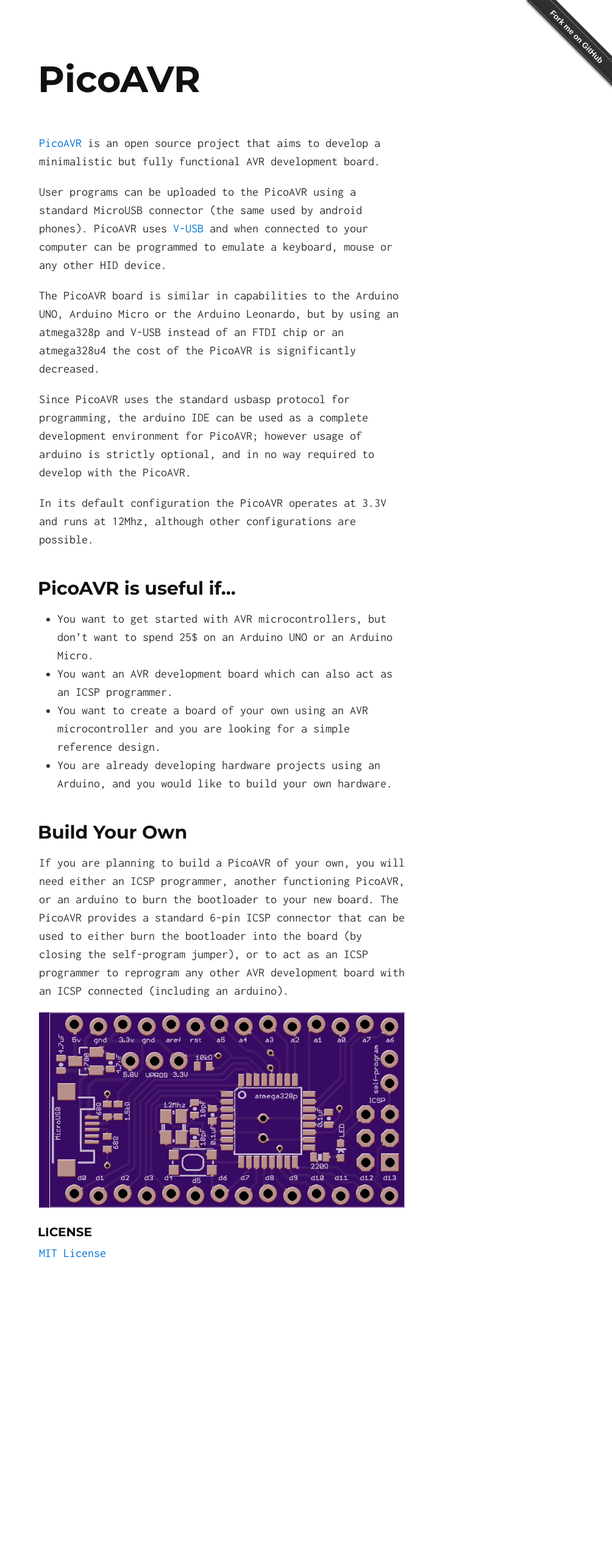
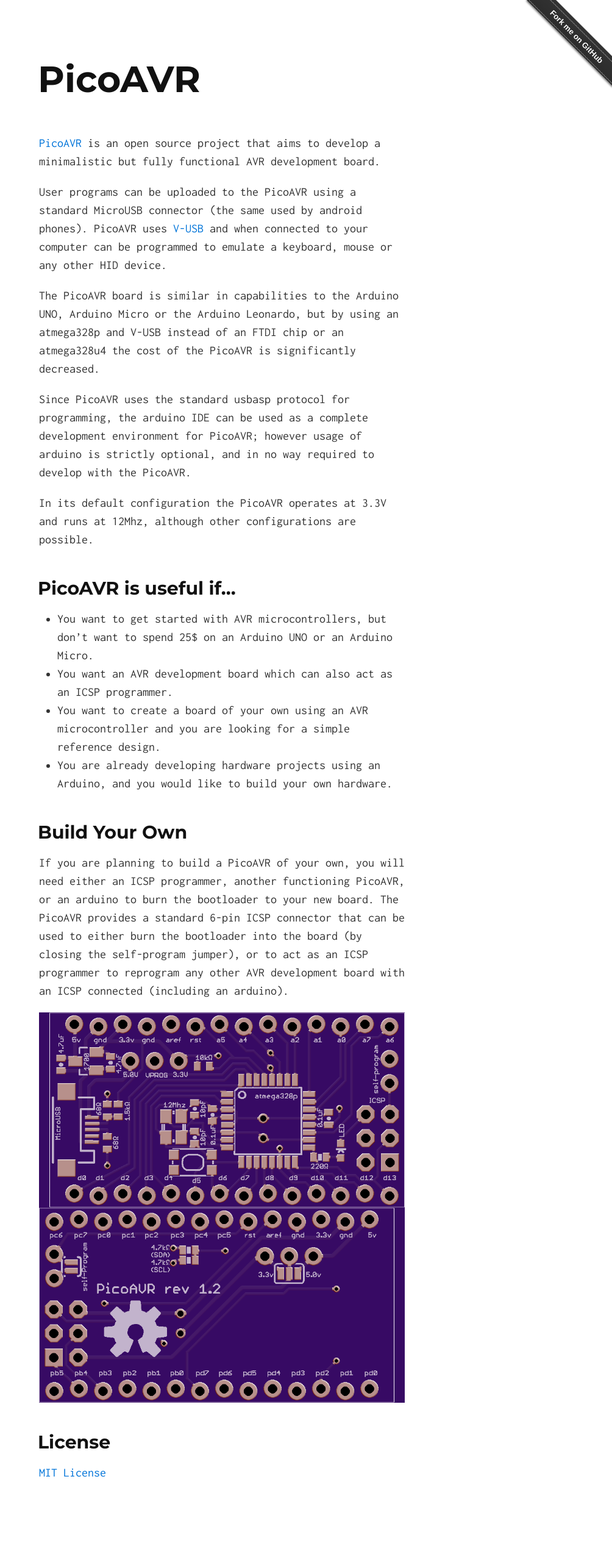
Before and after one commit to acornejo/picoAVR, a Jekyll site: the page built from index.html, in a window 1280 px wide. Shown: the whole page at 61% size, without its empty margins (276-1280 px from the left). Built offline with Jekyll 4.4.1, drawn with Linux system fonts in a browser that asks for light colours; Markdown is read by kramdown in place of the engine named in the settings; before the commit the page ends 2170 px from its top, so only the background shows below that.

Commit message:
add second image

```diff
--- a/_includes/index.md
+++ b/_includes/index.md
@@ -44,8 +44,9 @@
 connected (including an arduino).
 
 ![TopBoard](images/board_top_render.png "Top View PCB")
+![BottomBoard](images/board_bottom_render.png "Bottom View PCB")
 
-### License
+## License
 
 [MIT License](http://opensource.org/licenses/MIT)
 
```
